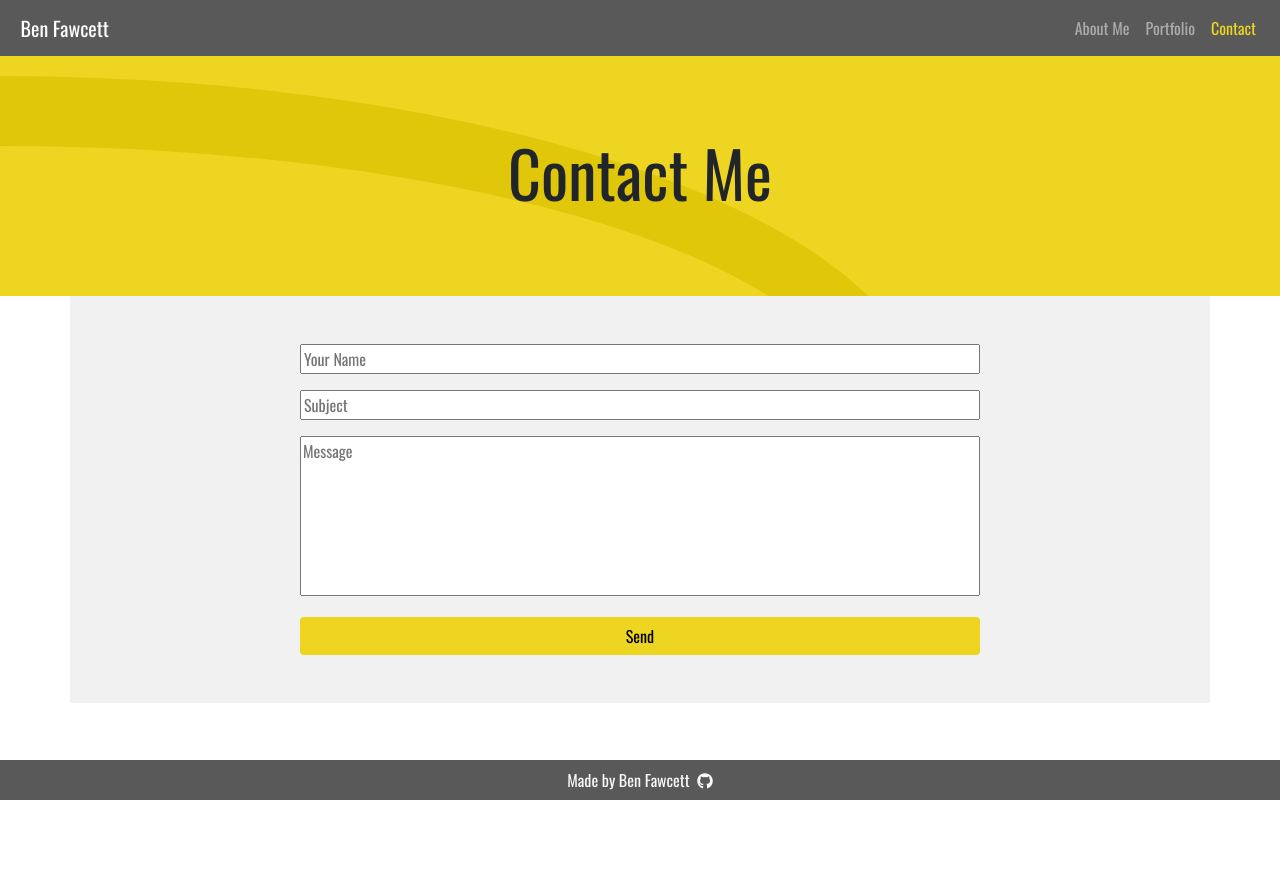
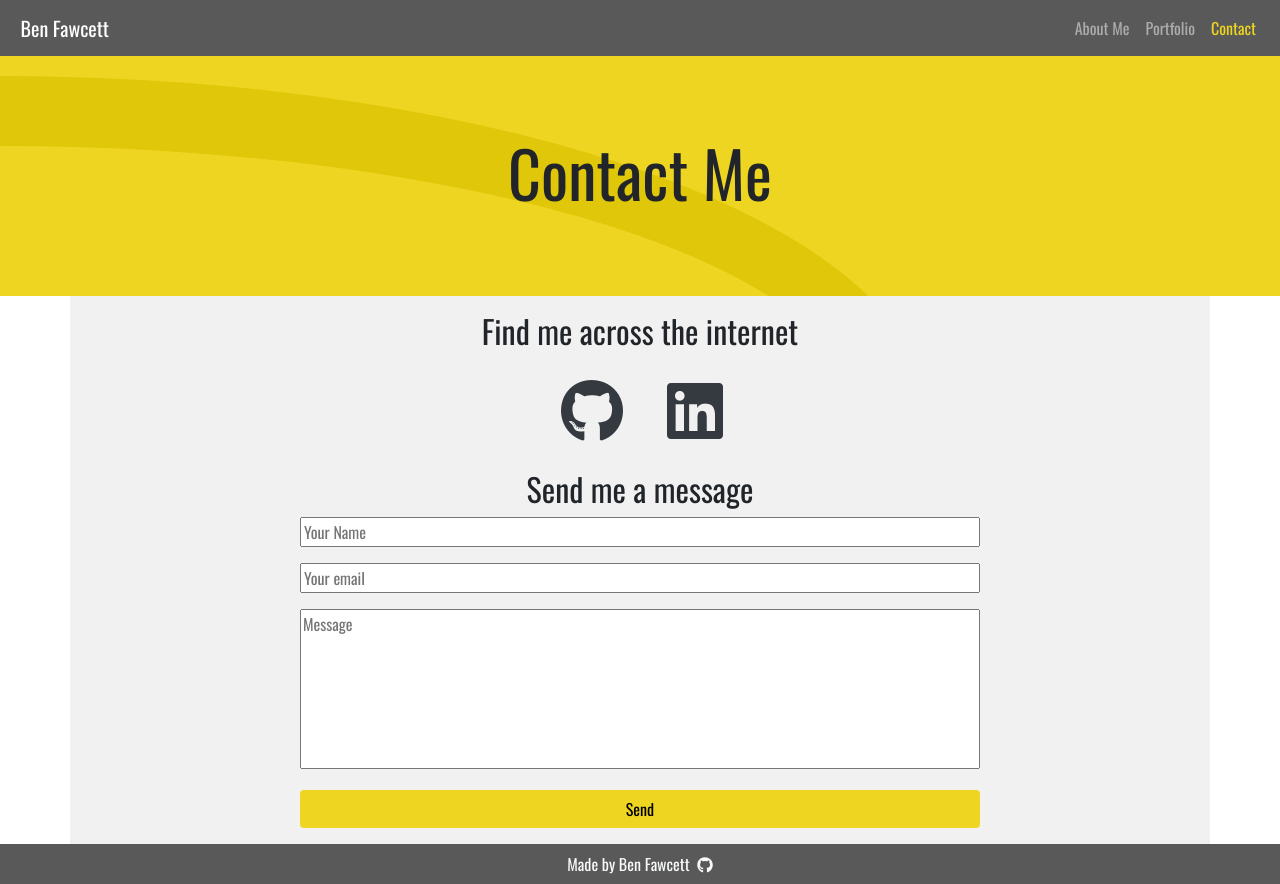
Before and after one commit to hexagonatron/Portfolio, a plain HTML site: page contact.html in a window 1280 px wide. Before the commit the page ends 800 px from the top, so only its background shows below. Drawn offline with nearby package versions, Linux system fonts and the light colour scheme; a web font is replaced by a local one.

Commit message:
Contact social links

```diff
--- a/contact.html
+++ b/contact.html
@@ -43,13 +43,23 @@
         <div class="container">
             <div class="row d-flex justify-content-center">
                 <div class="col col-12 col-md-8">
-                    <form action="#" class="form my-5 col col-12">
+                    <h2 class="text-center mt-3">Find me across the internet</h2>
+                    <div class="d-flex justify-content-center social-links">
+                        <p><a
+                            href="https://github.com/hexagonatron/" target="_blank" rel="noopener noreferrer"><i
+                                class="fab fa-github pl-1"></i></a></p>
+                        <p><a
+                            href="https://www.linkedin.com/in/ben-fawcett-1595561a2/" target="_blank" rel="noopener noreferrer"><i
+                                class="fab fa-linkedin pl-1"></i></a></p>
+                    </div>
+                    <h2 class="text-center">Send me a message</h2>
+                    <form action="#" class="form my-2 col col-12">
                         <div class="form-group">
                             <input type="text" placeholder="Your Name">
                         </div>
 
                         <div class="form-group">
-                            <input type="text" placeholder="Subject">
+                            <input type="text" placeholder="Your email">
                         </div>
 
                         <div class="form-group">
--- a/css/style.css
+++ b/css/style.css
@@ -199,6 +199,19 @@ footer {
 
 /* Contact */
 
+.social-links {
+    font-size: 4rem;
+}
+
+.social-links i {
+    color: #343a40;
+    margin: 0 20px;
+}
+
+.social-links i:hover {
+    color: #e0c709;
+}
+
 input {
     width: 100%;
 }
```
